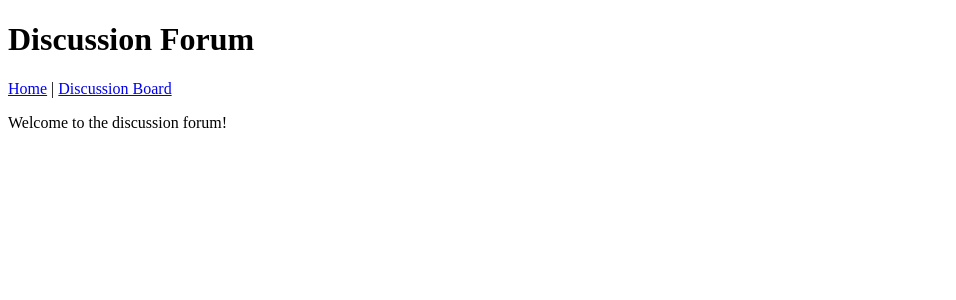
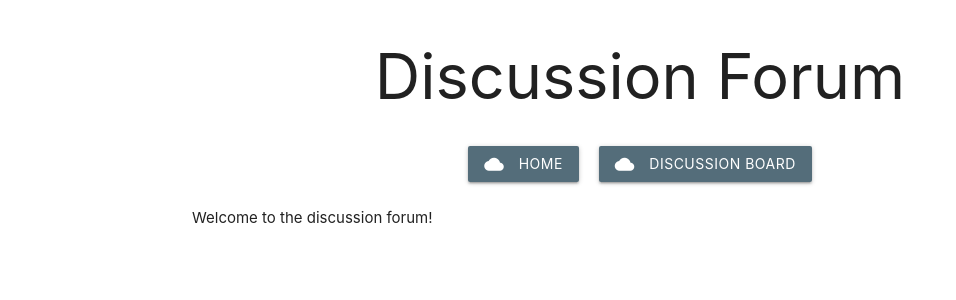
Before and after one commit to nikhilbatta/DiscussionForm, a React app: page /#/ in a window 1280 px wide. Shown: the top 300 px of the page, without its empty margins (0-956 px from the left). Built offline with nearby package versions, Linux system fonts and the light colour scheme.

Commit message:
Add materialize styling

```diff
--- a/package.json
+++ b/package.json
@@ -12,11 +12,14 @@
   "author": "",
   "license": "ISC",
   "dependencies": {
+    "css-loader": "^3.2.0",
+    "materialize-css": "^1.0.0-rc.2",
     "moment": "^2.18.1",
     "prop-types": "^15.5.10",
     "react": "^15.5.4",
     "react-dom": "^15.5.4",
     "react-router-dom": "^4.0.0",
+    "style-loader": "^1.0.0",
     "styled-jsx": "^3.2.4",
     "uuid": "^3.2.1"
   },
--- a/src/components/App.jsx
+++ b/src/components/App.jsx
@@ -3,7 +3,6 @@ import { Switch, Route } from 'react-router-dom';
 import Homepage from './Homepage';
 import DiscussionBoard from './DiscussionBoard';
 import Header from './Header';
-import Moment from 'moment';
 
 class App extends React.Component {
 
@@ -24,31 +23,28 @@ class App extends React.Component {
     this.setState({masterPostList: newMasterPostList});
   }
   handleLikes(i){
-    console.log(this.state.masterPostList)
-   var copyMList = this.state.masterPostList
-   copyMList[i].likes = copyMList[i].likes + 1
-   this.setState({masterPostList: copyMList})
+    var copyMList = this.state.masterPostList;
+    copyMList[i].likes = copyMList[i].likes + 1;
+    this.setState({masterPostList: copyMList});
   }
   handleDislikes(i){
-    var copyMList = this.state.masterPostList
-
-   copyMList[i].dislikes = copyMList[i].dislikes + 1
-   this.setState({masterPostList: copyMList})
+    var copyMList = this.state.masterPostList;
+    copyMList[i].dislikes = copyMList[i].dislikes + 1;
+    this.setState({masterPostList: copyMList});
   }
 
   componentDidMount(){
     this.waitTimeUpdateTimer = setInterval(() =>
       this.updatePostElapsedTime(),
-      60000
+    60000
     );
   }
   updatePostElapsedTime(){
-    console.log("check");
     let newMasterPostList = this.state.masterPostList.slice();
     newMasterPostList.forEach((post) =>
       post.formattedWaitTime = (post.timePosted).fromNow(true)
     );
-    this.setState({masterPostList: newMasterPostList})
+    this.setState({masterPostList: newMasterPostList});
   }
   componentWillUnmount(){
     clearInterval(this.waitTimeUpdateTimer);
@@ -57,7 +53,7 @@ class App extends React.Component {
 
   render() {
     return(
-      <div>
+      <div className='container'>
         <Header/>
         <Switch>
           <Route exact path='/' component={Homepage} />
--- a/src/components/Header.jsx
+++ b/src/components/Header.jsx
@@ -1,11 +1,26 @@
 import React from 'react';
 import { Link } from 'react-router-dom';
+import 'materialize-css/dist/css/materialize.min.css';
 
 function Header() {
+  var btnStyle = {
+    backgroundColor: '#546d7a',
+    color: 'white',
+    marginLeft: '10px',
+    marginRight: '10px',
+    marginTop: '10px',
+    marginBottom: '10px'
+  };
+  var centerStyle = {
+    textAlign: 'center'
+  };
   return (
     <div>
-      <h1>Discussion Forum</h1>
-      <Link to="/">Home</Link> | <Link to="/discussion">Discussion Board</Link>
+      <h1 style={centerStyle}>Discussion Forum</h1>
+      <div style={centerStyle}>
+        <Link style={btnStyle} className="waves-effect waves-light btn" to="/"><i className="material-icons left">cloud</i>Home</Link>
+        <Link style={btnStyle} className="waves-effect waves-light btn" to="/discussion"><i className="material-icons left">cloud</i>Discussion Board</Link>
+      </div>
     </div>
   );
 }
--- a/src/components/NewPostForm.jsx
+++ b/src/components/NewPostForm.jsx
@@ -2,6 +2,7 @@ import React from 'react';
 import PropTypes from 'prop-types';
 import { v4 } from 'uuid';
 import Moment from 'moment';
+import 'materialize-css/dist/css/materialize.min.css';
 
 function NewPostForm(props) {
 
@@ -15,14 +16,33 @@ function NewPostForm(props) {
     _content.value = '';
   }
 
+  var btnStyle = {
+    backgroundColor: '#546d7a',
+    color: 'white',
+    display: 'block',
+    marginLeft: 'auto',
+    marginRight: 'auto',
+    marginTop: '10px',
+    marginBottom: '10px'
+  };
+
   return (
     <div>
       <form onSubmit={handleNewPostSubmission}>
-        <textarea
-          id='content'
-          placeholder='Write your post here'
-          ref={(textarea) => {_content = textarea;}}/>
-        <button type='submit'>Add Post</button>
+        <style jsx>{`
+            .input-field textarea:focus {
+              border-bottom: 1px solid #546d7a;
+              box-shadow: 0 1px 0 0 #546d7a;
+            }
+        `}</style>
+        <div className='input-field'>
+          <textarea
+            id='content'
+            placeholder='Write your post here'
+            className='materialize-textarea'
+            ref={(textarea) => {_content = textarea;}}/>
+        </div>
+        <button style={btnStyle} type='submit' className="btn-small waves-effect waves-light"><i className="material-icons left">send</i>Post</button>
       </form>
     </div>
   );
--- a/src/components/Post.jsx
+++ b/src/components/Post.jsx
@@ -1,6 +1,6 @@
 import React from 'react';
 import PropTypes from 'prop-types';
-import Moment from 'moment';
+import 'materialize-css/dist/css/materialize.min.css';
 
 function Post(props) {
 
@@ -10,13 +10,32 @@ function Post(props) {
   function handleDislikeClick(){
     props.onNewDislike(props.index);
   }
+  var btnStyle = {
+    backgroundColor: 'white',
+    color: 'black',
+    marginLeft: '5px',
+    marginRight: '5px',
+    marginTop: '10px',
+    marginBottom: '10px'
+  };
   return (
     <div>
-      <hr/>
-      <p>{props.content}</p>
-      <p>Likes: {props.likes} <button onClick={handleLikeClick}>Like</button></p>
-      <p>Dislikes: {props.dislikes} <button onClick={handleDislikeClick}>Dislike</button></p>
-      <p>Posted: {props.formattedWaitTime} ago</p>
+      <div className="row">
+        <div className="col s12 m6">
+          <div className="card blue-grey darken-1">
+            <div className="card-content white-text">
+              <span className="card-title">{props.content}</span>
+              <p>Likes: {props.likes} </p>
+              <p>Dislikes: {props.dislikes} </p>
+              <p>Posted: {props.formattedWaitTime} ago</p>
+              <p>
+                <button style={btnStyle} className="btn-small waves-effect waves-light" onClick={handleLikeClick}><i className="material-icons left">thumb_up</i>Like</button>
+                <button style={btnStyle} className="btn-small waves-effect waves-light" onClick={handleDislikeClick}><i className="material-icons left">thumb_down</i>Dislike</button>
+              </p>
+            </div>
+          </div>
+        </div>
+      </div>
     </div>
   );
 }
--- a/src/components/PostList.jsx
+++ b/src/components/PostList.jsx
@@ -15,7 +15,7 @@ function PostList(props) {
           onNewLike={props.onNewLike}
           onNewDislike={props.onNewDislike}
           formattedWaitTime={post.formattedWaitTime}
-           />
+        />
       )}
     </div>
   );
--- a/webpack.config.js
+++ b/webpack.config.js
@@ -31,6 +31,13 @@ module.exports = {
 
   module: {
       rules: [
+          {
+            test: /\.css$/,
+            use: [
+              'style-loader',
+              'css-loader'
+            ]
+          },
           {
             test: /\.jsx?$/,
             enforce: "pre",
```
Also changed, not shown: template.ejs, 1 other file (tests, documents, lock files or other folders).
